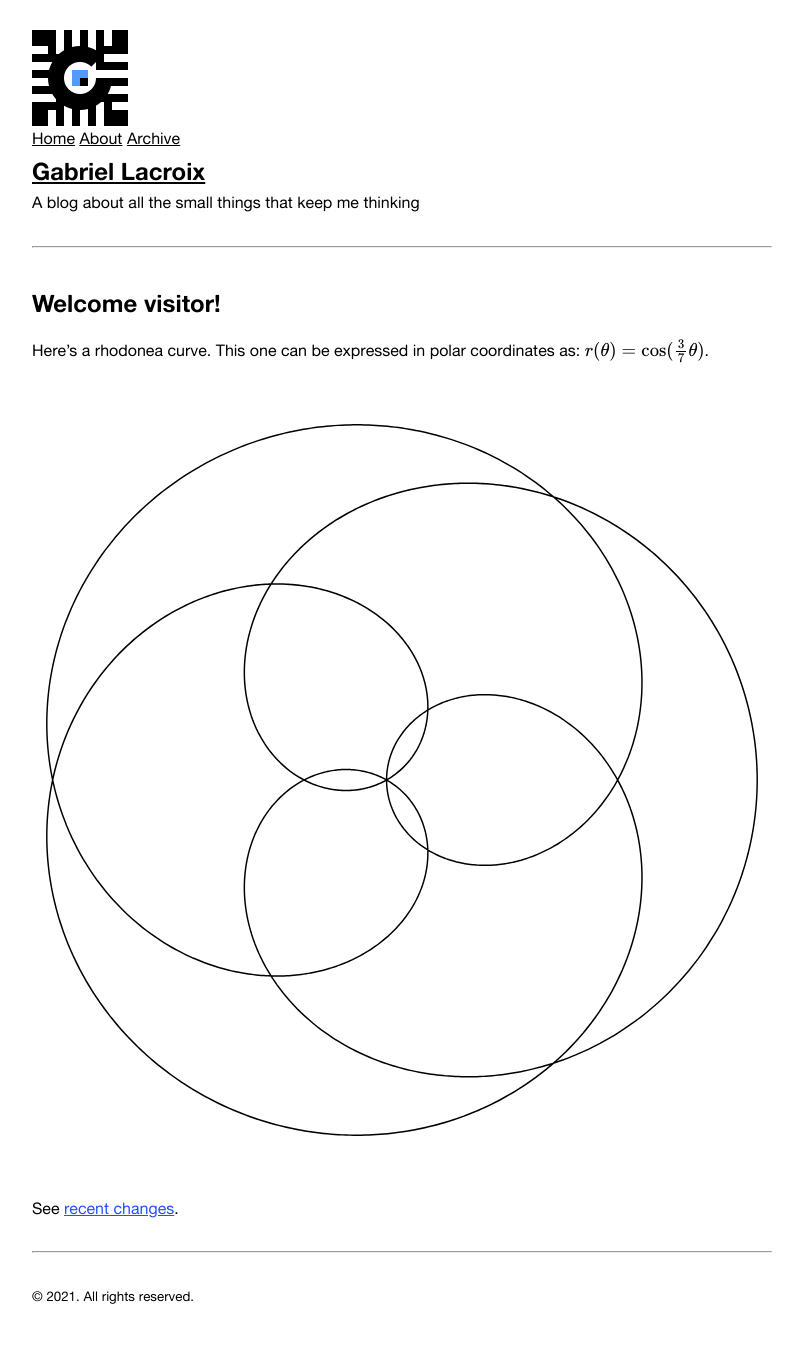
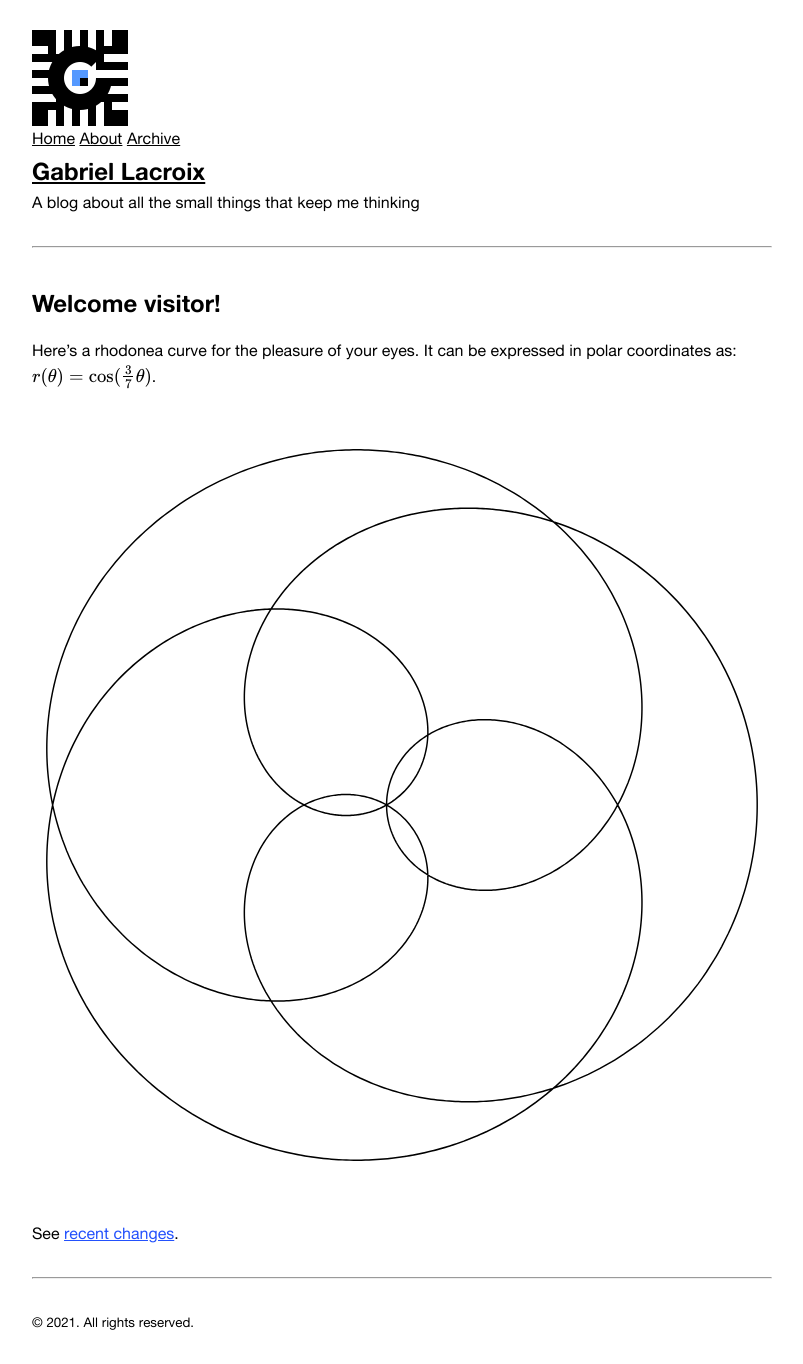
Before and after one commit to Gadiguibou/gadiguibou.github.io, a Jekyll site: the page built from _pages/index.md, in a window 1280 px wide. Shown: the whole page, without its empty margins (238-1041 px from the left). Built offline with Jekyll 4.4.1, drawn with Linux system fonts in a browser that asks for light colours; formulas are drawn with MathJax 3; before the commit the page ends 1339 px from its top, so only the background shows below that.

Commit message:
Update home message

```diff
--- a/_pages/index.md
+++ b/_pages/index.md
@@ -5,7 +5,7 @@ title: Home
 
 ## Welcome visitor!
 
-Here's a rhodonea curve. This one can be expressed in polar coordinates as: $$ r(\theta) = \cos(\frac{3}{7} \theta) $$.
+Here's a rhodonea curve for the pleasure of your eyes. It can be expressed in polar coordinates as: $$ r(\theta) = \cos(\frac{3}{7} \theta) $$.
 
 ![Rhodonea Curve r=cos(3/7*t)]({{ 'assets/images/rhodonea-curve-3-7.svg' | relative_url }} "Rhodonea Curve"){:width="800" height="800"}
 
```
